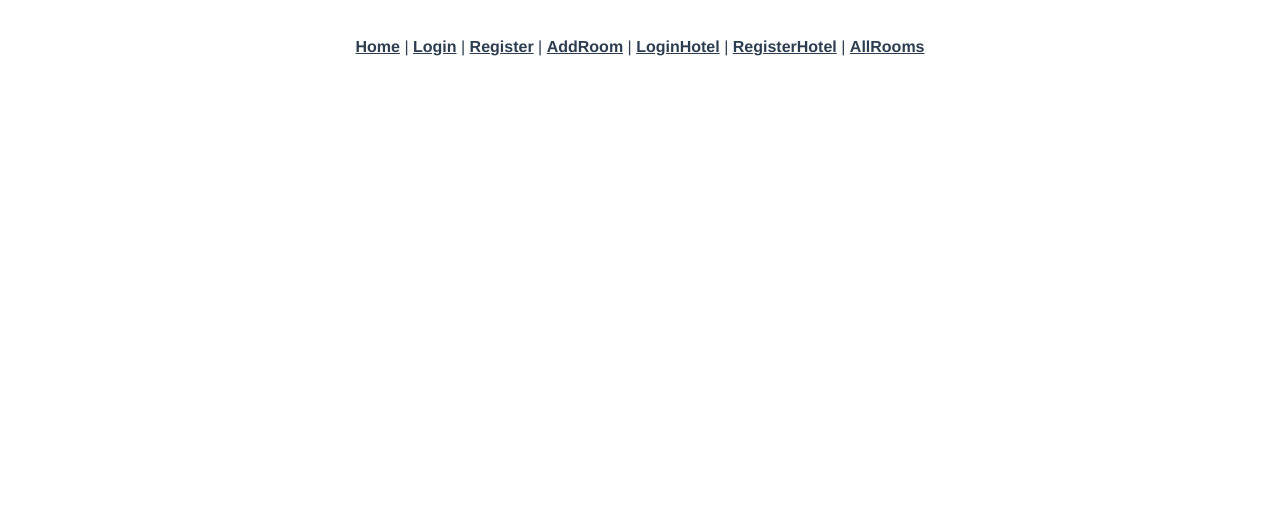
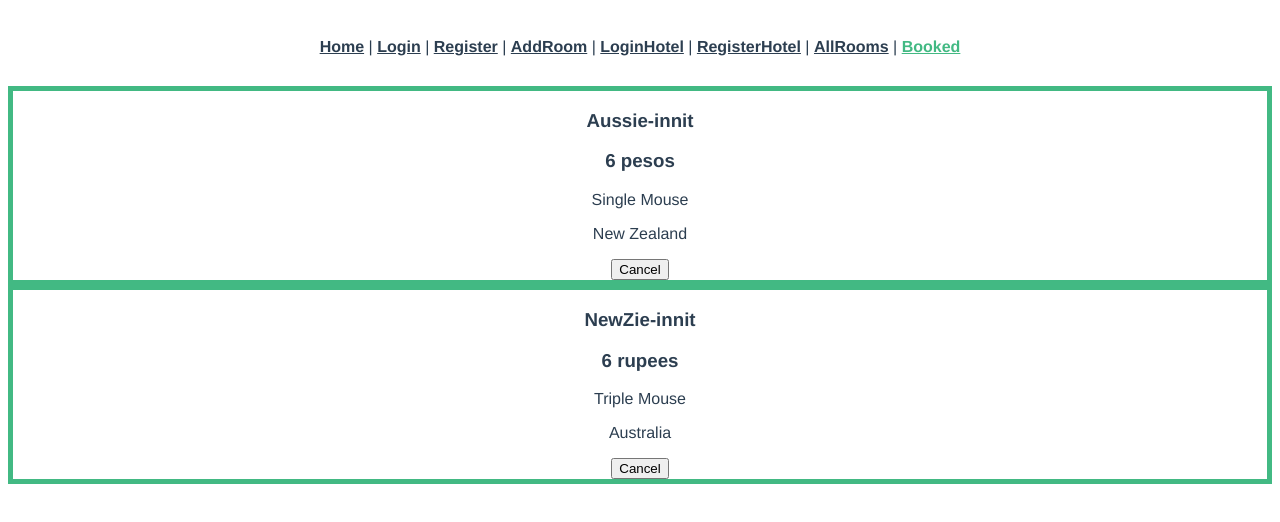
Before and after one commit to mohamedarish/DBMS-experiment-15, a Vue app: page /bookings in a window 1280 px wide. Shown: the top 522 px of the page. Built offline with nearby package versions, Linux system fonts and the light colour scheme.

Commit message:
The button functionalities have been fixedgit add .git add .

```diff
--- a/src/App.vue
+++ b/src/App.vue
@@ -6,7 +6,8 @@
         <router-link to="/addroom">AddRoom</router-link> |
         <router-link to="/loginhotel">LoginHotel</router-link> |
         <router-link to="/registerhotel">RegisterHotel</router-link> |
-        <router-link to="/allrooms">AllRooms</router-link>
+        <router-link to="/allrooms">AllRooms</router-link> |
+        <router-link to="/bookings">Booked</router-link>
     </nav>
     <router-view/>
 </template>
--- a/src/components/ListingHolder.vue
+++ b/src/components/ListingHolder.vue
@@ -1,7 +1,12 @@
 <template>
     <!-- is this rendering -->
-    <div v-for="room in listings" :key="room">
-        <SingleListing :roomInfo="room" />
+    <div v-if="listings.length < 1">
+        No Listings Currently Available
+    </div>
+    <div v-else>
+        <div v-for="room in listings" :key="room">
+            <SingleListing :roomInfo="room" :booked="false" />
+        </div>
     </div>
 </template>
 
--- a/src/components/SingleListing.vue
+++ b/src/components/SingleListing.vue
@@ -1,36 +1,54 @@
 <template>
     <div class="listing" v-if="!makePopupAppear">
-        <h3 class="heading">{{ roomInfo.name }}</h3>
-        <p class="description">{{ roomInfo.descriptiom }}</p>
-        <h3 class="price">{{ roomInfo.price }}</h3>
-        <p class="type">{{ roomInfo.type }}</p>
-        <p class="address">{{ roomInfo.address }}</p>
-        <button @click="makePopupAppear = true">Book Now</button>
+        <div v-if="!booked">
+            <h3 class="heading">{{ roomInfo.name }}</h3>
+            <p class="description">{{ roomInfo.descriptiom }}</p>
+            <h3 class="price">{{ roomInfo.price }}</h3>
+            <p class="type">{{ roomInfo.type }}</p>
+            <p class="address">{{ roomInfo.address }}</p>
+            <button @click="triggerPopUp()">Book Now</button>
+        </div>
+        <div v-else>
+            <h3 class="heading">{{ roomInfo.name }}</h3>
+            <p class="description">{{ roomInfo.descriptiom }}</p>
+            <h3 class="price">{{ roomInfo.price }}</h3>
+            <p class="type">{{ roomInfo.type }}</p>
+            <p class="address">{{ roomInfo.address }}</p>
+            <button @click="triggerPopUp()">Cancel</button>
+        </div>
     </div>
-    <div class="booking" v-else>
+    <div class="confirmation" v-else>
         <p class="id">{{ roomInfo.id }}</p>
 
-        <form action="submit">
+        <div v-if="!booked">
             <label for="date">Date</label>
             <input type="date" name="date" id="date" />
 
-            <button @click="makePopupAppear = false">Book</button>
-            <button @click="makePopupAppear = false">Cancel</button>
-        </form>
+            <button @click="triggerPopUp()">Book</button>
+            <button @click="triggerPopUp()">Cancel</button>
+        </div>
+        <div v-else>
+            <button @click="triggerPopUp()">Confirm Cancellation</button>
+        </div>
+
     </div>
 </template>
 
 <script>
 import { defineComponent, ref } from 'vue';
 export default defineComponent({
-    props: ["roomInfo"],
-    setup(props) {
-        console.log(props.roomInfo);
-
+    props: ["roomInfo", "booked"],
+    setup() {
         const makePopupAppear = ref(false);
 
+        const triggerPopUp = ref(() => {
+            console.log("triggered a flip");
+            makePopupAppear.value = !makePopupAppear.value;
+        })
+
         return {
-            makePopupAppear
+            makePopupAppear,
+            triggerPopUp,
         }
     },
     name: "SingleListing",
@@ -38,7 +56,7 @@ export default defineComponent({
 </script>
 
 <style>
-.listing, .booking {
+.listing, .confirmation {
     border: 5px solid #42b983;
 }
 </style>
--- a/src/components/ViewBookings.vue
+++ b/src/components/ViewBookings.vue
@@ -0,0 +1,49 @@
+<template>
+    <div v-if="bookedRooms.length < 1">
+        No Bookings :(
+    </div>
+    <div v-else>
+        <div v-for="room in bookedRooms" :key="room">
+            <SingleListingVue :roomInfo="room" :booked="true"/>
+        </div>
+    </div>
+</template>
+
+<script>
+import { defineComponent, ref } from 'vue';
+import SingleListingVue from './SingleListing.vue';
+export default defineComponent({
+    setup() {
+        const bookedRooms = ref([
+            {
+                id: 12,
+                name: "Aussie-innit",
+                description: "It's australia innit?",
+                price: "6 pesos",
+                type: "Single Mouse",
+                address: "New Zealand",
+            },
+            {
+                id: 14,
+                name: "NewZie-innit",
+                description: "It's new zealand innit?",
+                price: "6 rupees",
+                type: "Triple Mouse",
+                address: "Australia",
+            }
+        ]);
+
+        return {
+            bookedRooms
+        }
+    },
+    name: "ViewBookings",
+    components: {
+        SingleListingVue
+    }
+})
+</script>
+
+<style>
+
+</style>
--- a/src/router/index.js
+++ b/src/router/index.js
@@ -6,6 +6,7 @@ import NewRoomView from "../views/NewRoomView.vue";
 import OldHotelView from "../views/OldHotelView.vue";
 import RegisterView from "../views/RegisterView.vue";
 import ListingsView from "../views/ListingsView.vue";
+import BookedView from "../views/BookedView.vue";
 
 const routes = [
     {
@@ -43,6 +44,11 @@ const routes = [
         name: "allroooms",
         component: ListingsView,
     },
+    {
+        path: "/bookings",
+        name: "bookings",
+        component: BookedView,
+    },
 ];
 
 const router = createRouter({
--- /dev/null
+++ b/src/views/BookedView.vue
@@ -0,0 +1,18 @@
+<template>
+    <div class="home">
+        <!-- render? -->
+        <ViewBookingsVue />
+    </div>
+</template>
+
+<script>
+import { defineComponent } from 'vue';
+import ViewBookingsVue from '@/components/ViewBookings.vue';
+
+export default defineComponent({
+    name: "BookedView",
+    components: {
+        ViewBookingsVue,
+    }
+});
+</script>
```
